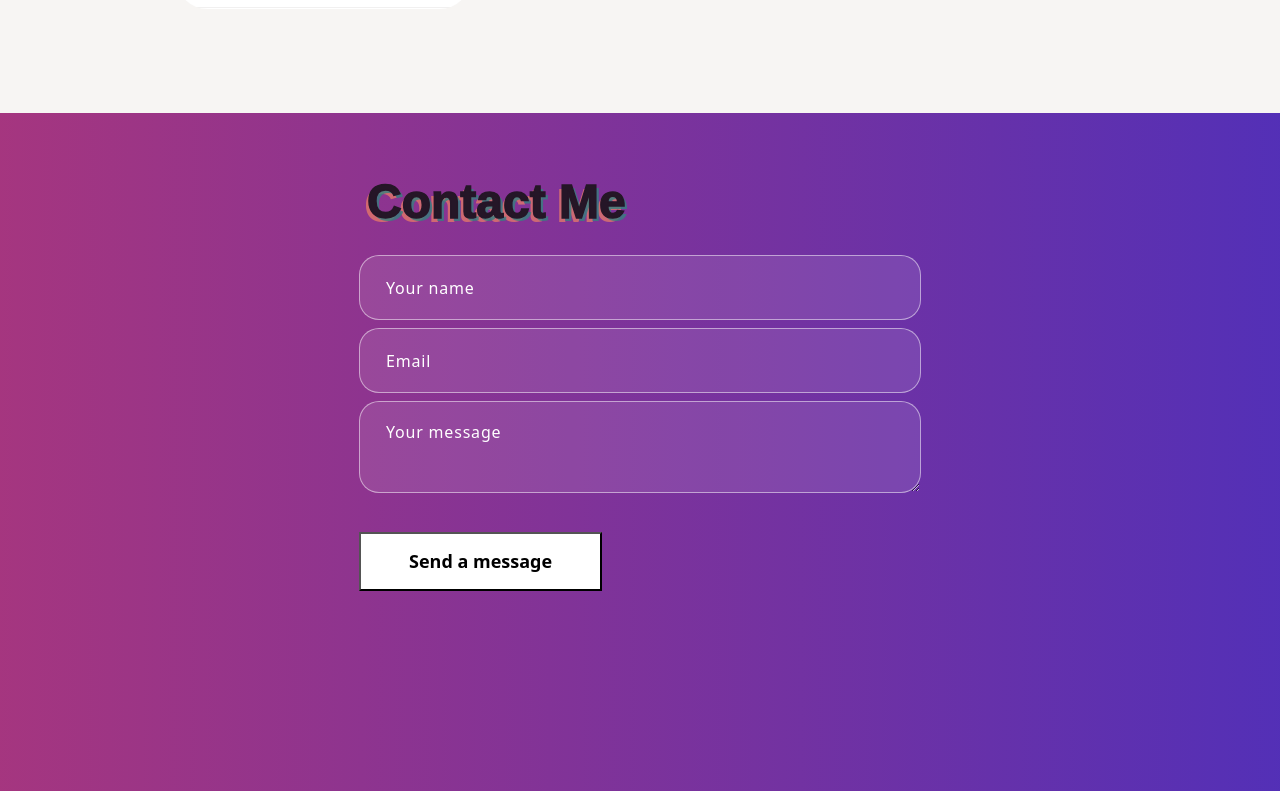
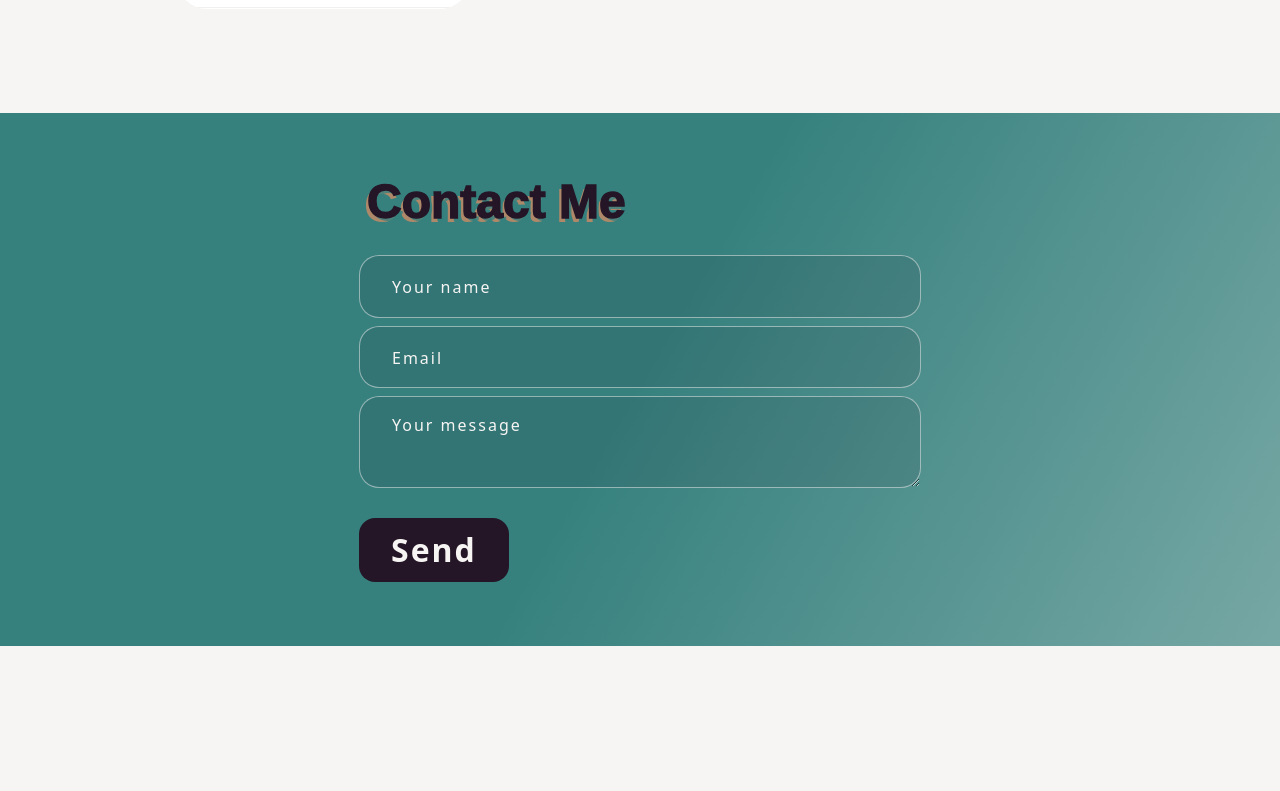
Before and after one commit to ItsAlanK/portfolio-site, a React (Create React App) app: page / in a window 1280 px wide. Shown: the part 1732-2523 px from the top of the page. After the commit the page ends 2378 px from the top, so only its background shows below. Built offline with nearby package versions, Linux system fonts and the light colour scheme; a web font is replaced by a local one.

Commit message:
Finish styling contact form. Added disabled attribute to form fields after submission to prevent double subs without reload

```diff
--- a/src/components/Contact.js
+++ b/src/components/Contact.js
@@ -5,20 +5,15 @@ const FORM_ENDPOINT = "https://public.herotofu.com/v1/cc82b800-798a-11ed-a126-b1
 
 export const Contact = () => {
   const [submitted, setSubmitted] = useState(false);
-  const handleSubmit = (e) => {
+  const [buttonText, setButtonText] = useState('Send');
+  const form = document.getElementById('contact-form');
+  const handleSubmit = () => {
+    setButtonText("Sending...");
     setTimeout(() => {
       setSubmitted(true);
-    }, 100);
+      setButtonText("Sent");
+    }, 250);
   };
-
-  if (submitted) {
-    return (
-      <>
-        <h2>Thank you!</h2>
-        <div>We'll be in touch soon.</div>
-      </>
-    );
-  }
 
   return (
     <section className="contact" id="contact">
@@ -35,14 +30,16 @@ export const Contact = () => {
             >
               <Row className='form-row'>
                 <Col size={12} className="px-1">
-                  <input type="text" placeholder="Your name" name="name" required />
+                  <input type="text" placeholder="Your name" name="name" required disabled={submitted}/>
                 </Col>
                 <Col size={12} className="px-1">
-                  <input type="email" placeholder="Email" name="email" required />
+                  <input type="email" placeholder="Email" name="email" required disabled={submitted}/>
                 </Col>
                 <Col size={12} className="px-1">
-                  <textarea placeholder="Your message" name="message" required />
-                  <button type="submit"> Send a message </button>
+                  <textarea placeholder="Your message" name="message" required disabled={submitted}/>
+                  <h2 className={submitted ? "" : "hidden"}>Thanks for the message!</h2>
+                  <p className={submitted ? "" : "hidden"}>I'll be in touch soon.</p>
+                  <button type="submit" disabled={submitted}>{buttonText}</button>
                 </Col>
               </Row>
             </form>
--- a/src/components/Hero.js
+++ b/src/components/Hero.js
@@ -16,6 +16,8 @@ export const Hero = () => {
     const [text, setText] = useState('');
     const [delta, setDelta] = useState(300 - Math.random() * 100);
     const period = 2000;
+
+    const contact = document.getElementById('contact');
 
     useEffect(() => {
         let ticker = setInterval(() => {
@@ -62,7 +64,7 @@ export const Hero = () => {
                         <p>
                             Obsessed with learning and expanding my skillset. Passionate about clean, sleek design inside and out. Looking for new ways to grow my creativity.
                         </p>
-                        <button onClick={() => console.log('chat')}>Let's Chat <FontAwesomeIcon icon={ faPaperPlane }/>&nbsp;</button>
+                        <button onClick={() => contact.scrollIntoView({behavior: 'smooth'})}>Let's Chat <FontAwesomeIcon icon={ faPaperPlane }/>&nbsp;</button>
                     </Col>
                     <Col className='flex' xs={12} md={6} lg={5}>
                         <img src={ portraitImg } alt="Alan Kinsella, ItsAlanK, portrait." />
--- a/src/style/about.scss
+++ b/src/style/about.scss
@@ -3,7 +3,7 @@
 .about {
     margin: 3rem 0;
     padding: 5rem 0;
-    background-color: style.$teal;
+    background: linear-gradient(120deg, style.$teal 50%, style.$bg-color 200%);
     transform: skewY(-2deg);
 }
 
--- a/src/style/contact.scss
+++ b/src/style/contact.scss
@@ -1,8 +1,12 @@
 @use 'style';
 
 .contact {
-    background: linear-gradient(90.21deg, #AA367C -5.91%, #4A2FBD 111.58%);
-    padding: 60px 0 200px 0;
+    background: linear-gradient(120deg, style.$teal 50%, style.$bg-color 200%);
+    padding: 3.75rem 0 4rem 0;
+
+    .hidden {
+      display: none;
+    }
   }
 
 #dummyframe{
@@ -15,59 +19,54 @@
 
 .contact form input, .contact form textarea {
   width: 100%;
-  background: rgba(255, 255, 255, 0.1);
-  border: 1px solid rgba(255, 255, 255, 0.5);
+  background: rgba(37, 22, 39, 0.1);
+  border: 1px solid rgba(247, 243, 243, 0.5);
   border-radius: 20px;
-  color: #fff;
-  margin: 0 0 8px 0;
-  padding: 18px 26px;
+  color: style.$bg-color;
+  margin: 0 0 0.5rem 0;
+  padding: 1rem 2rem;
   font-weight: 500;
-  font-size: 18px;
-  letter-spacing: 0.8px;
+  font-size: 1.2rem;
+  letter-spacing: 2px;
   transition: 0.3s ease-in-out;
 }
 .contact form input:focus, .contact form textarea:focus {
-  background: rgba(255, 255, 255, 1);
-  color: #121212;
+  background: style.$bg-color;
+  color: style.$dark-purple;
 }
 .contact form input::placeholder, .contact form textarea::placeholder {
-  font-size: 16px;
+  font-size: 1rem;
   font-weight: 400;
-  color: #fff;
+  color: style.$bg-color;
 }
 .contact form input:focus::placeholder, .contact form textarea:focus::placeholder {
-  color: #121212;
+  color: style.$dark-purple;
   opacity: 0.8;
 }
-.contact form button {
+
+.contact button {
+  color: style.$bg-color;
+  background-color: style.$dark-purple;
   font-weight: 700;
-  color: #000;
-  background-color: #fff;
-  padding: 14px 48px;
-  font-size: 18px;
-  margin-top: 25px;
-  border-radius: 0;
-  position: relative;
+  font-size: 2rem;
+  margin-top: 1rem;
+  padding: 0.5rem 2rem;
+  letter-spacing: 2px;
+  display: flex;
+  align-items: center;
+  border: none;
+  border-radius: 1rem;
   transition: 0.3s ease-in-out;
 }
-.contact form button span {
-  z-index: 1;
-  position: relative;
-}
-.contact form button:hover {
-  color: #fff;
-}
-.contact form button::before {
-  content: "";
-  background: #121212;
-  width: 0;
-  height: 100%;
-  position: absolute;
-  top: 0;
-  left: 0;
-  z-index: 0;
+
+button:hover {
+  color: style.$dark-purple;
+  background-color: style.$bg-color;
+  box-shadow: 2px 2px 3px style.$orange;
   transition: 0.3s ease-in-out;
 }
-.contact form button:hover::before {
-  width: 100%;
+
+button:disabled {
+  color: style.$bg-color;
+  background-color: style.$dark-purple;
 }
```
